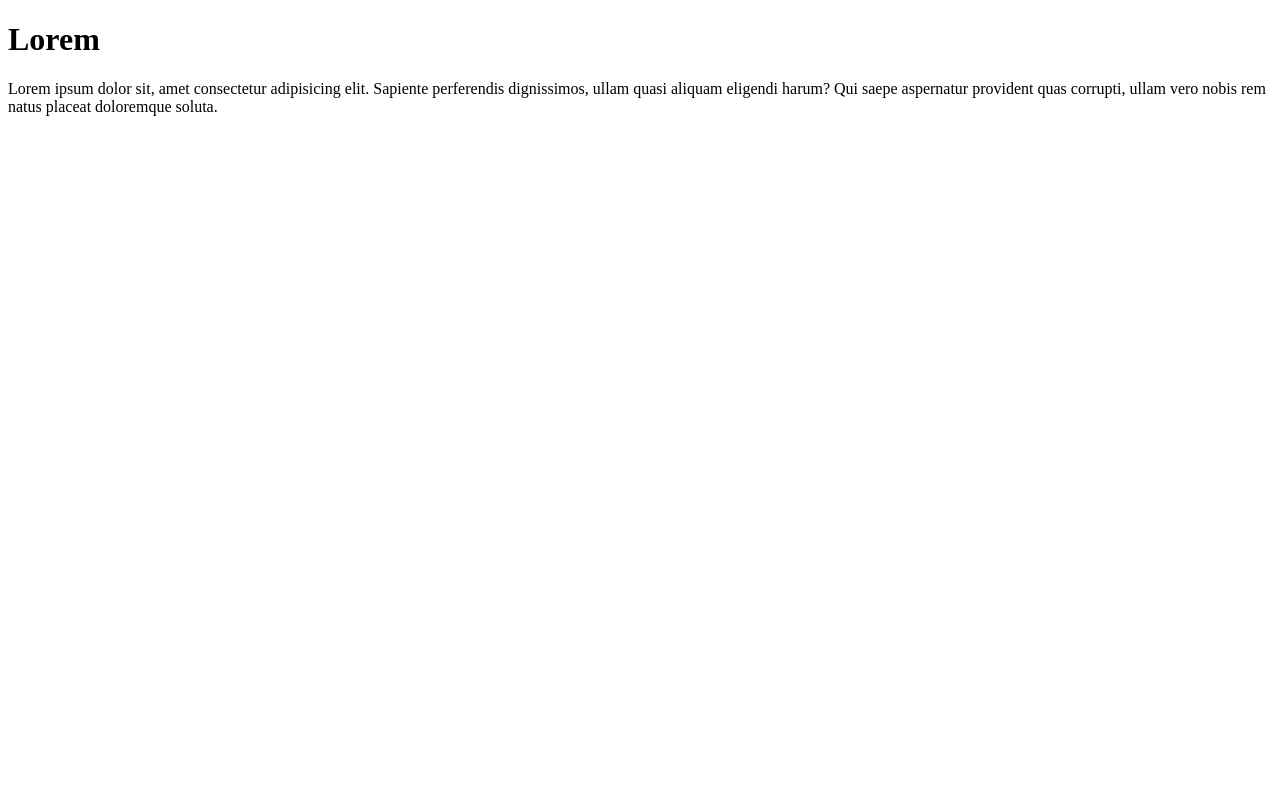
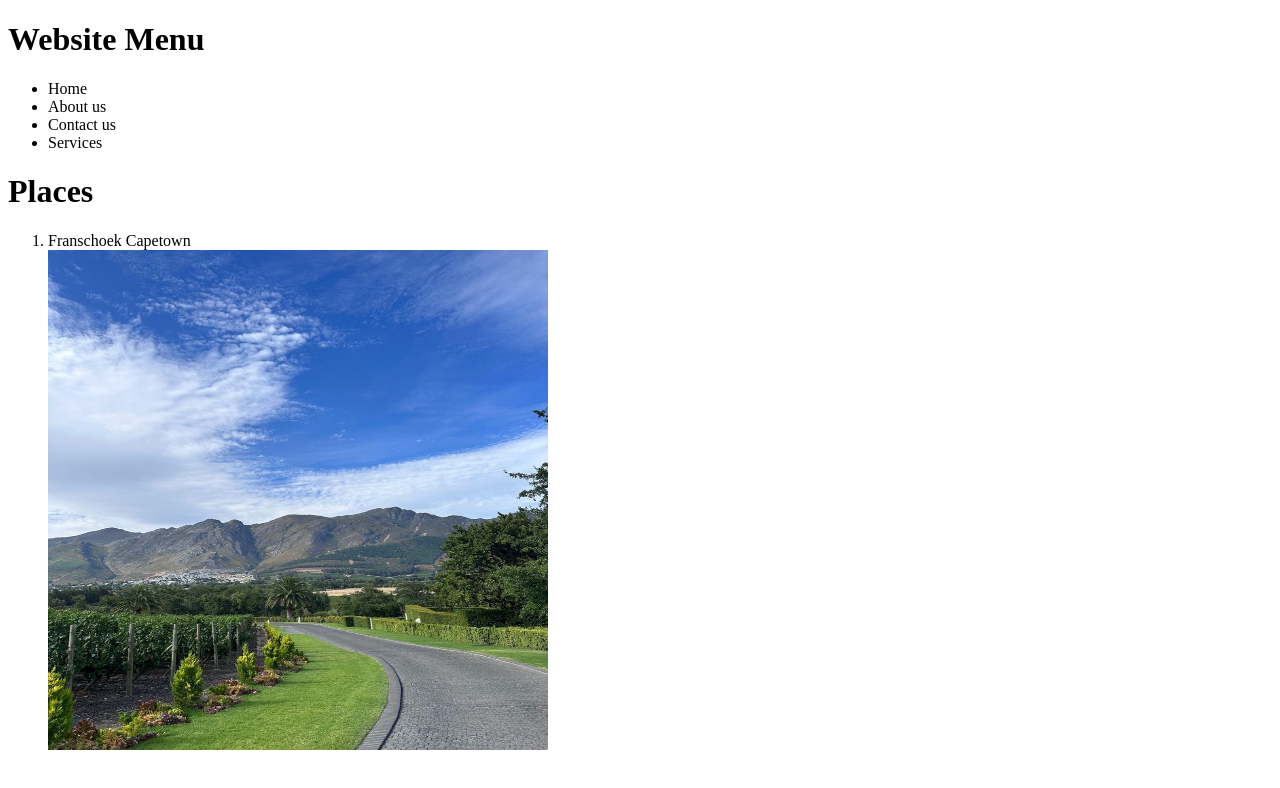
Before and after one commit to reemonchari/intro_to_programmimg, a plain HTML site: page index.html in a window 1280 px wide. Drawn offline with Linux system fonts and the light colour scheme.

Commit message:
Created lists and images

```diff
--- a/index.html
+++ b/index.html
@@ -3,12 +3,20 @@
     <head>
         <meta charset="UTF-8">
         <meta name="viewport" content="width=device-width, initial-scale=1.0">
-        <title>Document</title>
+        <title>Exploring SouthAfrica</title>
         </head>
         <body>
-            <h1>Lorem</h1>
-            <p>
-                Lorem ipsum dolor sit, amet consectetur adipisicing elit. Sapiente perferendis dignissimos, ullam quasi aliquam eligendi harum? Qui saepe aspernatur provident quas corrupti, ullam vero nobis rem natus placeat doloremque soluta.
-                </p>
+            <h1>Website Menu</h1>
+            <ul>
+                <li>Home</li>
+                <li>About us</li>
+                <li>Contact us</li>
+                <li>Services</li>
+            </ul>
+            <h1>Places</h1>
+            <ol>
+                <li>Franschoek Capetown</li>
+                <img src="images/Franschoek Cape town.jpeg" alt="Winefarm" width="500" height="500">
+            </ol>
         </body>
 </html>
```
Also changed, not shown: images/Franschoek Cape town.jpeg (added).
